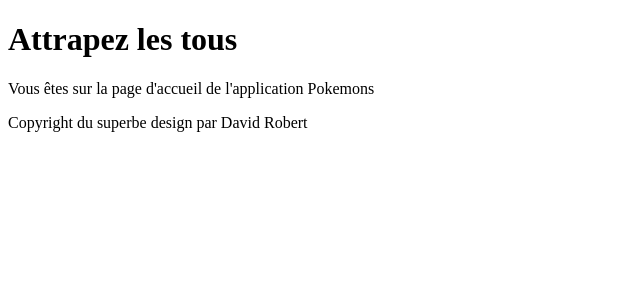
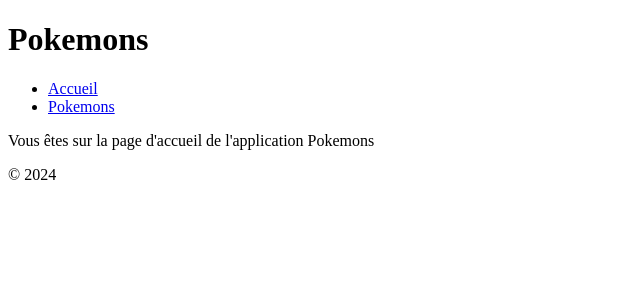
Before and after one commit to davidroberto/epsi-react-component, a React (Vite) app: page / in a window 1280 px wide. Shown: the top 300 px of the page, without its empty margins (0-640 px from the left). Built offline with nearby package versions, Linux system fonts and the light colour scheme.

Commit message:
link router

```diff
--- /dev/null
+++ b/src/components/Footer.jsx
@@ -0,0 +1,9 @@
+const Footer = () => {
+  return (
+    <footer>
+      <p>© 2024</p>
+    </footer>
+  );
+};
+
+export default Footer;
--- /dev/null
+++ b/src/components/Header.jsx
@@ -0,0 +1,27 @@
+import { Link } from "react-router-dom";
+
+const Header = () => {
+  return (
+    <header>
+      <h1>Pokemons</h1>
+
+      <nav>
+        <ul>
+          <li>
+            {/*
+            Permet de générer un lien sans rechargement de page complet
+            vers la page d'accueil. React garde les éléments communs aux deux pages
+            comme le header et le footer.
+          */}
+            <Link to="/">Accueil</Link>
+          </li>
+          <li>
+            <Link to="/pokemons">Pokemons</Link>
+          </li>
+        </ul>
+      </nav>
+    </header>
+  );
+};
+
+export default Header;
--- a/src/pages/HomePage.jsx
+++ b/src/pages/HomePage.jsx
@@ -1,17 +1,16 @@
+import Footer from "../components/Footer";
+import Header from "../components/Header";
+
 const HomePage = () => {
   return (
     <>
-      <header>
-        <h1>Attrapez les tous</h1>
-      </header>
+      <Header />
 
       <main>
         <p>Vous êtes sur la page d'accueil de l'application Pokemons</p>
       </main>
 
-      <footer>
-        <p>Copyright du superbe design par David Robert</p>
-      </footer>
+      <Footer />
     </>
   );
 };
--- a/src/pages/PokemonsPage.jsx
+++ b/src/pages/PokemonsPage.jsx
@@ -1,4 +1,6 @@
 import { useState } from "react";
+import Header from "../components/Header";
+import Footer from "../components/Footer";
 
 // Créez un composant Pokemons
 // qui doit afficher la liste des pokemons issus de cette API :
@@ -30,7 +32,8 @@
     });
 
   return (
-    <div>
+    <>
+      <Header />
       <h1>Pokemons</h1>
 
       {pokemons.length > 0 ? (
@@ -42,7 +45,8 @@
       ) : (
         <p>Chargment en cours !</p>
       )}
-    </div>
+      <Footer />
+    </>
   );
 }
 
```
